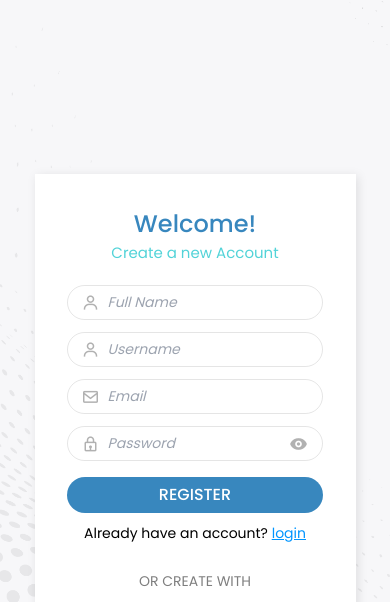
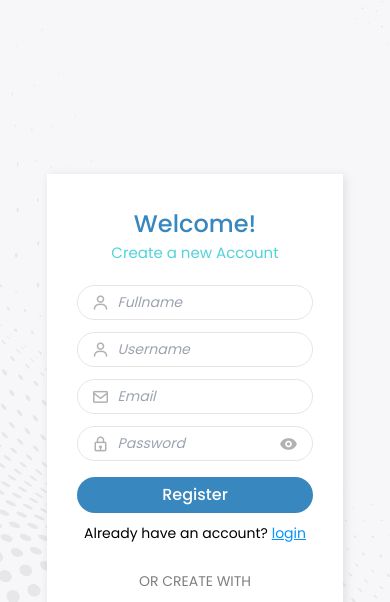
Before and after one commit to muhammadega21/login_register2, a website: page public/register.html in a window 390 px wide. Shown: the top 602 px of the page. Drawn offline with Linux system fonts and the light colour scheme; files whose address does not match are found by name.

Commit message:
sett responsive

```diff
--- a/public/css/style.css
+++ b/public/css/style.css
@@ -14,17 +14,17 @@ body {
 }
 
 .login-page {
+  margin: auto;
+  width: 80%;
   background-color: #fff;
   align-items: center;
   position: relative;
   z-index: 2;
   box-shadow: 2px 2px 10px rgba(0, 0, 0, 0.1);
-  background-image: url(/public/img/bg3.jpg);
-  background-repeat: no-repeat;
 }
 
 .login-page .img {
-  /* width: 500px; */
+  width: 80%;
 }
 
 .login-page img {
--- a/public/register.html
+++ b/public/register.html
@@ -3,7 +3,7 @@
   <head>
     <meta charset="UTF-8" />
     <meta name="viewport" content="width=device-width, initial-scale=1.0" />
-    <title>Register 2</title>
+    <title>Register</title>
     <link rel="stylesheet" href="/public/css/style.css" />
     <link rel="stylesheet" href="/public/css/input.css" />
     <link rel="stylesheet" href="/dist/output.css" />
@@ -14,19 +14,14 @@
     <script src="/public/js/jquery-3.7.1.min.js"></script>
   </head>
   <body>
-    <div class="conteiner">
-      <div class="login-page block sm:flex bg-[length:0] sm:bg-[length:140%]">
+    <div class="conteiner w-full">
+      <div class="login-page block sm:flex">
         <div class="form p-[10px_8px] sm:p-[10px_15px] w-full sm:w-4/5">
           <h1>Welcome!</h1>
           <h3>Create a new Account</h3>
           <form action="">
             <div class="form-input">
-              <input
-                type="text"
-                name="name"
-                id="name"
-                placeholder="Full Name"
-              />
+              <input type="text" name="name" id="name" placeholder="Fullname" />
               <i class="bx bx-user"></i>
             </div>
             <div class="form-input">
@@ -54,7 +49,7 @@
             </div>
             <div class="sign w-[80%] sm:w-[70%]">
               <div class="btn">
-                <button class="sign-in" type="submit">REGISTER</button>
+                <button class="sign-in" type="submit">Register</button>
               </div>
               <p>Already have an account? <a href="login.html">login</a></p>
             </div>
@@ -72,7 +67,7 @@
             </li>
           </ul>
         </div>
-        <div class="img w-[800px] hidden sm:block">
+        <div class="img hidden sm:block">
           <img src="img/login-register2.png" alt="image" />
         </div>
       </div>
```
Also changed, not shown: public/login.html (+4 -4 lines), dist/output.css.
